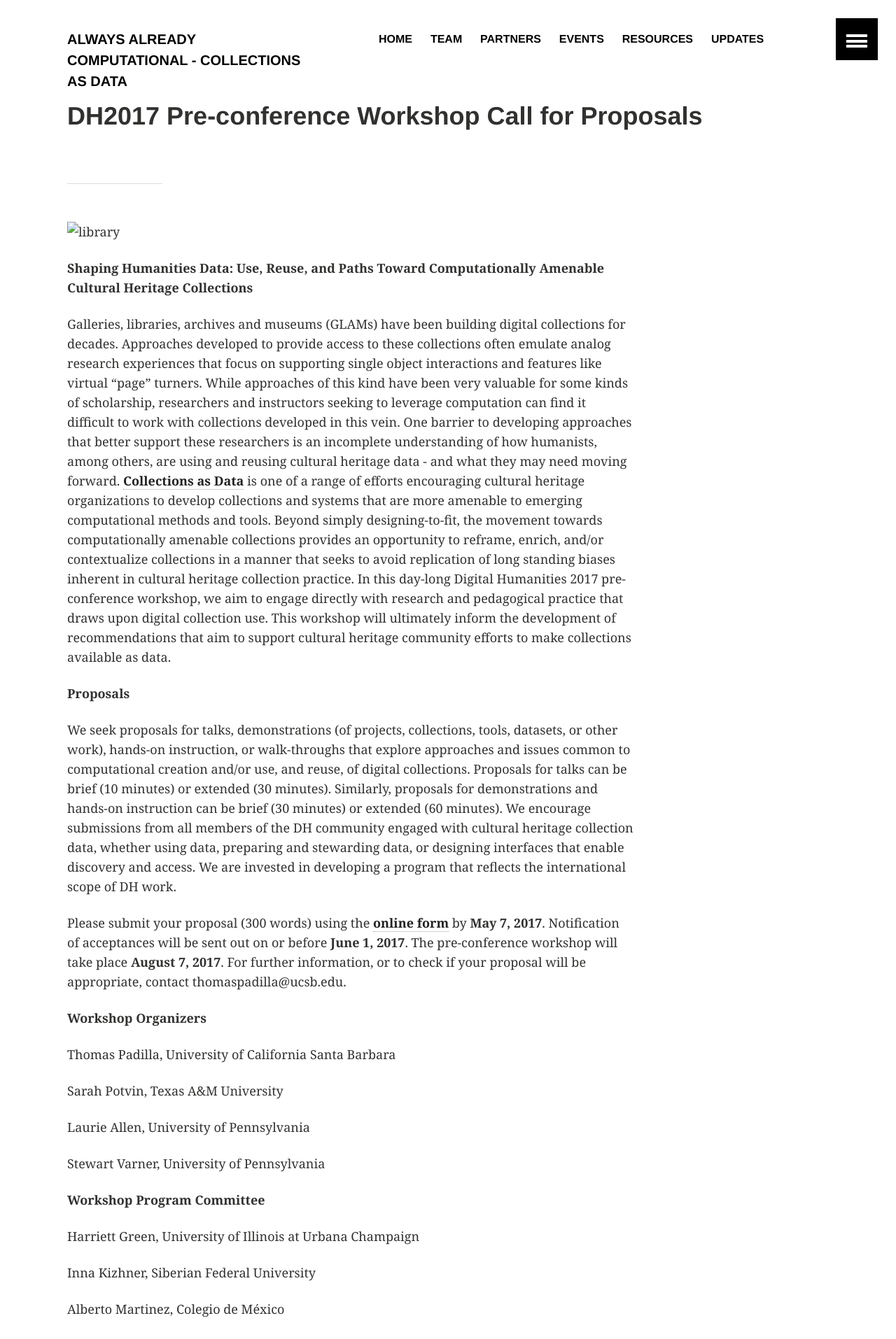
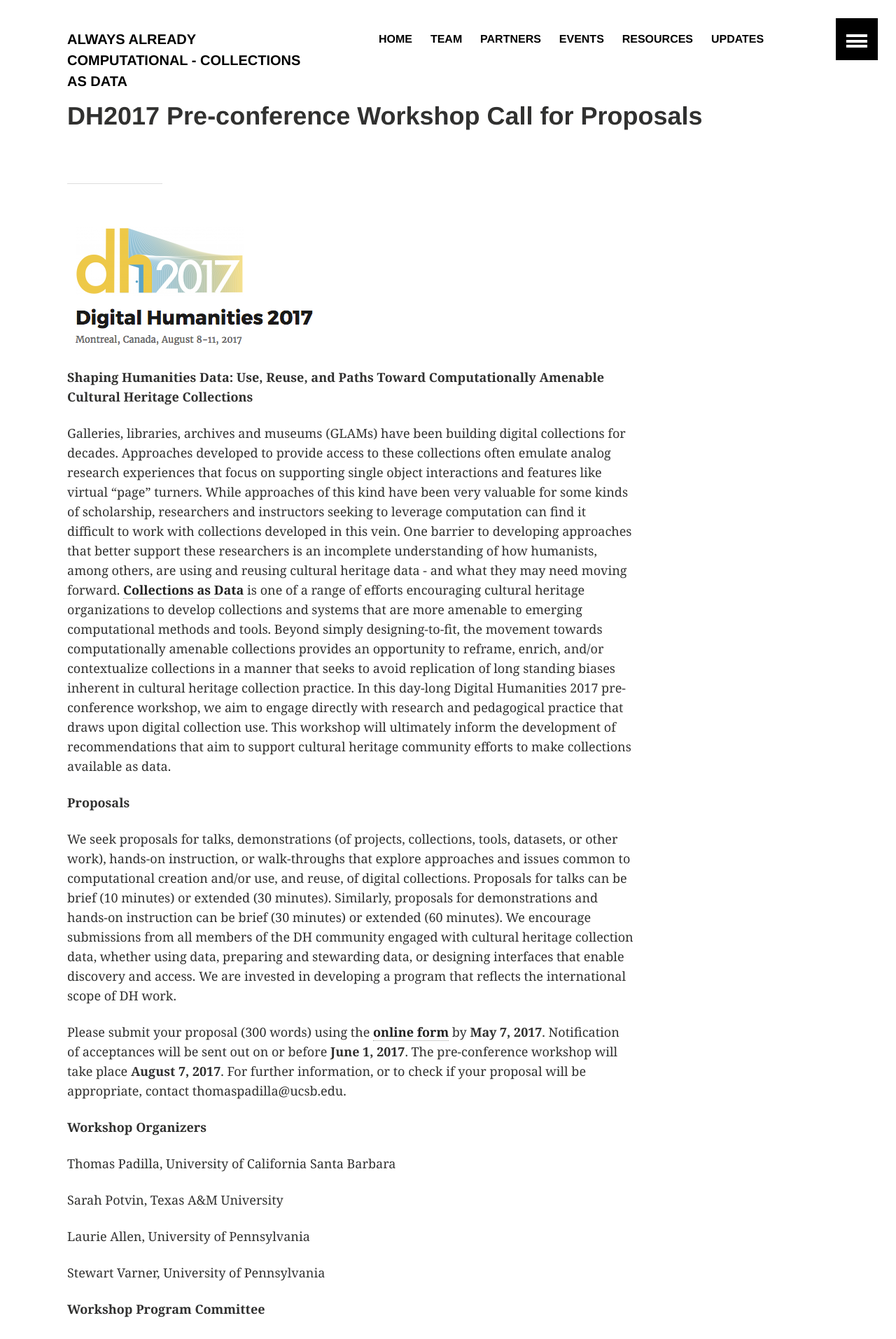
Before and after one commit to collectionsasdata/collectionsasdata.github.io, a Jekyll site: the page built from _posts/2017-4-7-dh2017.markdown, in a window 1280 px wide. Shown: the top 1914 px of the page at 70% size. Built offline with Jekyll 4.4.1, drawn with Linux system fonts in a browser that asks for light colours.

Commit message:
Update 2017-4-7-dh2017.markdown

```diff
--- a/_posts/2017-4-7-dh2017.markdown
+++ b/_posts/2017-4-7-dh2017.markdown
@@ -5,7 +5,7 @@ date:   2017-4-7
 teaser: "Shaping Humanities Data: Use, Reuse, and Paths Toward Computationally Amenable Cultural Heritage Collections"
 ---
 ---
-![library](images/dh2017.png)
+![library](\images\dh2017.png)
 
 **Shaping Humanities Data: Use, Reuse, and Paths Toward Computationally Amenable Cultural Heritage Collections**
 
```
